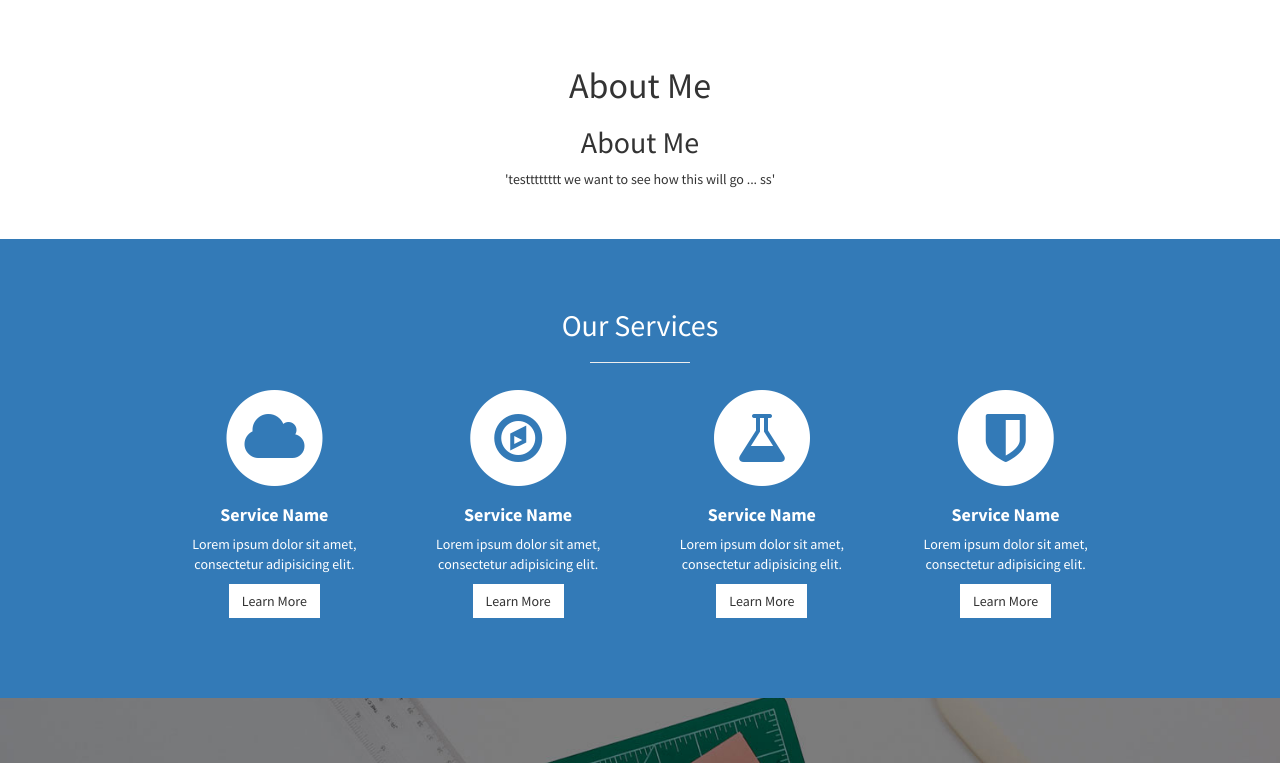
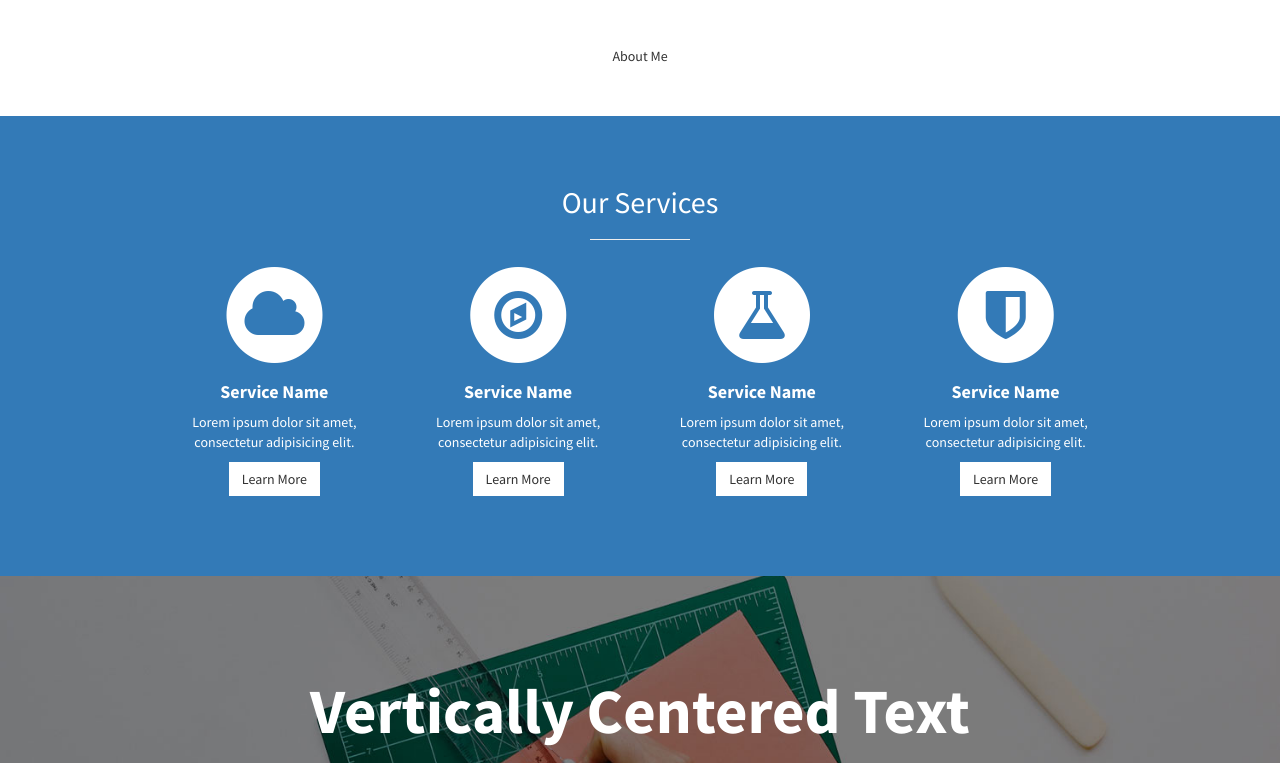
Before and after one commit to 1grossora/1grossora.github.io, a Jekyll site: the page built from index.html, in a window 1280 px wide and 900 px high, scrolled down 767 px, cut to the strip 137-900 px from the top of the window. Built offline with Jekyll 4.4.1, drawn with Linux system fonts in a browser that asks for light colours.

Commit message:
Update about.html

```diff
--- a/_includes/about.html
+++ b/_includes/about.html
@@ -2,11 +2,9 @@
   <div class="container">
     <div class="row">
       <div class="col-lg-12 text-center">
-        <h1>About Me</h1>
-        <h2>About Me</h2>
         <div class="center-block">
-          'testttttttt  we want to see how this will go ... ss'
-          </div>
+          <span class="title">About Me</span>
+        </div>
         <!--p class="lead">This theme features some wonderful photography courtesy of <a target="_blank" href="http://join.deathtothestockphoto.com/">Death to the Stock Photo</a>.</p>-->
       </div>
     </div>
```
